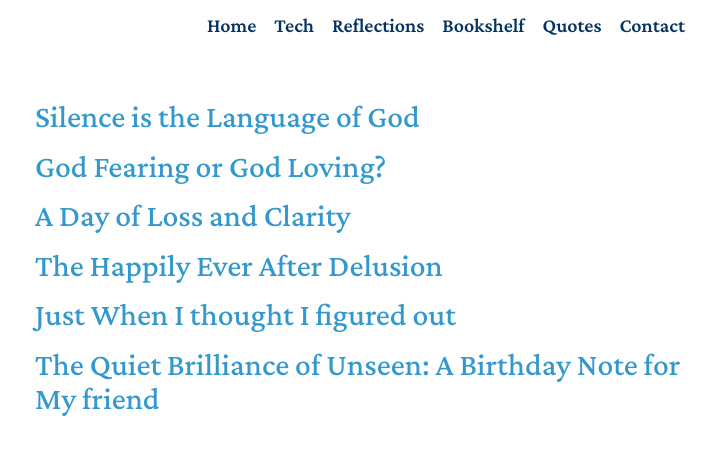
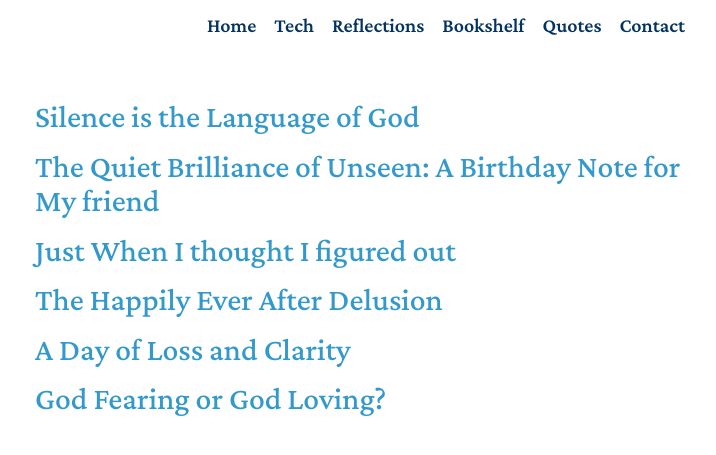
Before and after one commit to kumaripriyankasingh/kumaripriyankasingh.github.io, a Jekyll site: the page built from blogs/index.md, in a window 1280 px wide. Shown: the top 455 px of the page, without its empty margins (435-1151 px from the left). Built offline with Jekyll 4.4.1, drawn with Linux system fonts in a browser that asks for light colours; our own code applies the rules of GitHub Pages for plain Markdown files.

Commit message:
Reorder reflection posts by date
Co-authored-by: Copilot <223556219+Copilot@users.noreply.github.com>

```diff
--- a/blogs/index.md
+++ b/blogs/index.md
@@ -4,12 +4,12 @@ layout: default
 
 ## [Silence is the Language of God](silence-is-the-language-of-god.md)
 
-## [God Fearing or God Loving?](god-fearing-or-god-loving.md)
+## [The Quiet Brilliance of Unseen: A Birthday Note for My friend](a-birthday-note-for-my-friend.md)
+
+## [Just When I thought I figured out](just-when-i-thought-i-figured-out.md)
+
+## [The Happily Ever After Delusion](the-happily-ever-after-delusion.md)
 
 ## [A Day of Loss and Clarity](a-day-of-loss-and-clarity.md)
 
-## [The Happily Ever After Delusion](the-happily-ever-after-delusion.md)
-
-## [Just When I thought I figured out](just-when-i-thought-i-figured-out.md)
-
-## [The Quiet Brilliance of Unseen: A Birthday Note for My friend](a-birthday-note-for-my-friend.md)
+## [God Fearing or God Loving?](god-fearing-or-god-loving.md)
```
